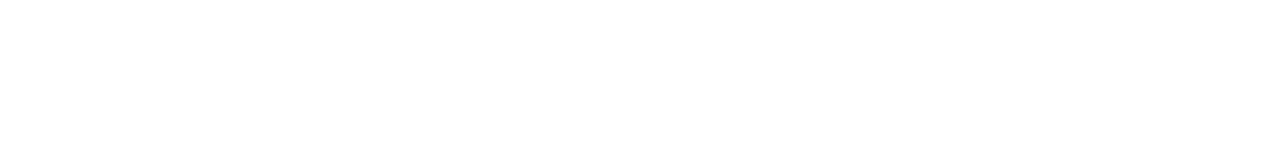
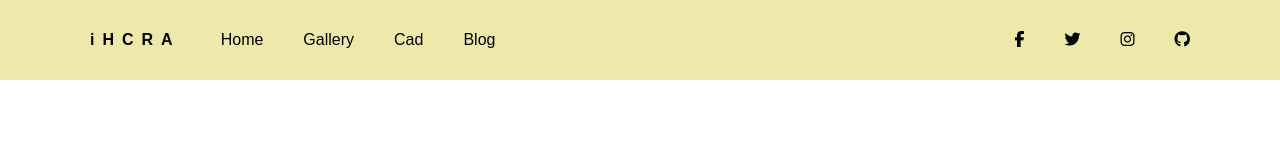
Before and after one commit to noyondey1/ihcra-demo-website, a plain HTML site: page 1/index.html in a window 1280 px wide. Drawn offline with Linux system fonts and the light colour scheme; a web font is replaced by a local one.

Commit message:
navbar has completed

```diff
--- a/1/index.html
+++ b/1/index.html
@@ -5,9 +5,26 @@
     <meta http-equiv="X-UA-Compatible" content="IE=edge">
     <meta name="viewport" content="width=device-width, initial-scale=1.0">
     <title>Navbar</title>
+    <script src="https://kit.fontawesome.com/21533249a6.js" crossorigin="anonymous"></script>
     <link rel="stylesheet" href="style.css">
 </head>
 <body>
-
+    <header>
+        <nav class="container">
+            <ul class="list">
+                <li><a class="logo" href="#">iHCRA</a></li>
+                <li><a href="#">Home</a></li>
+                <li><a href="#">Gallery</a></li>
+                <li><a href="#">Cad</a></li>
+                <li><a href="#">Blog</a></li>
+            </ul>
+            <ul class="list">
+                <li><a href="#"><i class="fa-brands fa-facebook-f"></i></a></li>
+                <li><a href="#"><i class="fa-brands fa-twitter"></i></a></li>
+                <li><a href="#"><i class="fa-brands fa-instagram"></i></a></li>
+                <li><a href="#"><i class="fa-brands fa-github"></i></a></li>
+            </ul>
+        </nav>
+    </header>
 </body>
 </html>
--- a/1/style.css
+++ b/1/style.css
@@ -1,4 +1,47 @@
-*{
+@import url('https://fonts.googleapis.com/css2?family=Karla:wght@400;700&family=Kdam+Thmor+Pro&display=swap');
+
+* {
     margin: 0;
     padding: 0;
+    box-sizing: border-box;
 }
+
+body {
+    font-family: 'Kdam Thmor Pro', sans-serif;
+}
+
+header{
+    background-color: palegoldenrod;
+}
+
+.container{
+    max-width: 1200px;
+    margin: 0 auto;
+    padding: 0 30px;
+}
+
+nav{
+    display: flex;
+    justify-content: space-between;
+    align-items: center;
+    height: 80px;
+}
+
+.list{
+    display: flex;
+}
+
+.list li{
+    list-style: none;
+    margin: 0 20px;
+}
+
+.list a {
+    text-decoration: none;
+    color: black;
+}
+
+.logo{
+    font-weight: bold;
+    letter-spacing: 0.5rem;
+}
```
